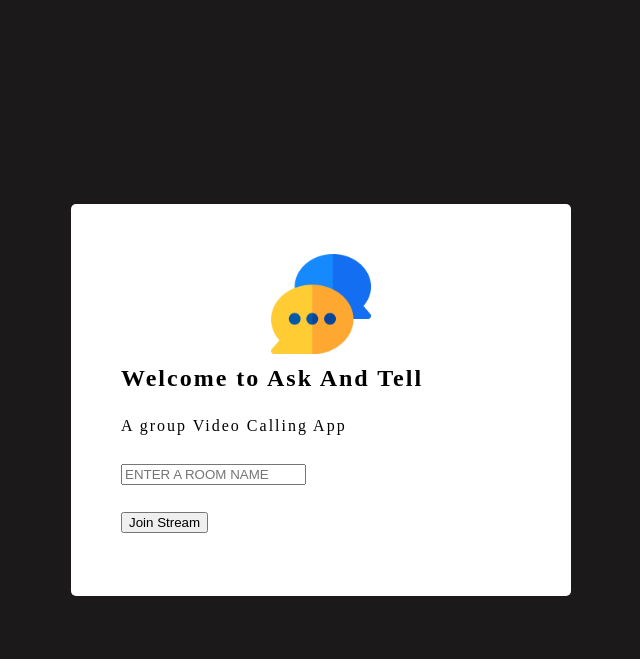
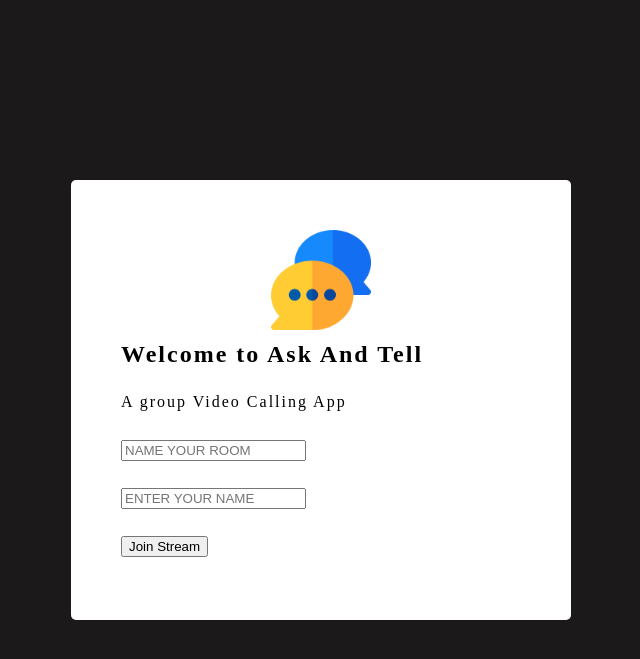
Before and after one commit to vipinyadav0/weetime, a Django app: page / in a window 1280 px wide. Shown: the top 659 px of the page, without its empty margins (319-959 px from the left). Run offline with Django 4.2, Linux system fonts and the light colour scheme; parts of the project's set-up code (start-up, migrations or seed data) failed here and were passed over.

Commit message:
lobby file added

```diff
--- a/wemeet/templates/wemeet/lobby.html
+++ b/wemeet/templates/wemeet/lobby.html
@@ -7,14 +7,19 @@
 <main>
     <section class="form-container">
     <img id="logo" src="{% static 'images/chat.png' %}" alt="not loaded">
-        <div>
+        <div id="welcome-message">
             <h1>Welcome to Ask And Tell</h1>
             <p>A group Video Calling App</p>
         </div>
         <form id="form">
             <div class="form-field">
-                <input type="text" name="room", placeholder = "Enter a Room Name" style = "text-transform:uppercase;"/>
+                <input type="text" name="room", placeholder = "Name your room" style = "text-transform:uppercase;"/>
             </div>
+
+            <div class="form-field">
+                <input type="username" name="username", placeholder = "Enter Your Name" style = "text-transform:uppercase;"/>
+            </div>
+
             <div class="form-field">
                 <input type="submit" value = "Join Stream"/>
             </div>
```
